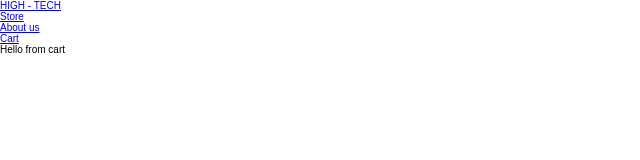
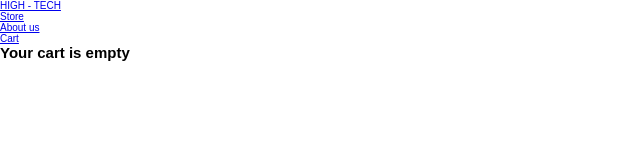
Before and after one commit to anja-rasoloarivalona/REACT---TechMarket, a React app: page /cart in a window 1280 px wide. Shown: the top 160 px of the page, without its empty margins (0-640 px from the left). Built offline with nearby package versions, Linux system fonts and the light colour scheme.

Commit message:
Built logic for products added in cart

```diff
--- a/src/components/Product/Product.js
+++ b/src/components/Product/Product.js
@@ -30,8 +30,15 @@ import {Link} from 'react-router-dom';
 
 
 
-               <button className={classes.Button}>
-                   <span className={classes.ButtonText}>Buy</span>
+               <button className={classes.Button}
+                       disabled={inCart ? true : false}
+                        onClick={() => {
+                          value.addToCart(id)
+                          ;
+                        }}>
+
+                   <span className={classes.ButtonText} disabled>
+                      {inCart ? 'In Cart' : 'Buy' }</span>
                </button>
           </div>
       </div>
--- a/src/containers/Cart/Cart.js
+++ b/src/containers/Cart/Cart.js
@@ -1,11 +1,31 @@
-import React from 'react'
+import React, {Component} from 'react';
+import {ProductConsumer} from '../../context';
+import classes from './Cart.css';
 
-const  cart = () => {
-  return (
-    <div>
-      Hello from cart
-    </div>
-  )
+
+
+ class Cart extends Component {
+  render() {
+    return (
+      <section className={classes.Cart}>
+        <ProductConsumer>
+            {value => {
+              const {cart} = value;
+              if(cart.length > 0) {
+                return (
+                  <React.Fragment>
+                    Your cart is not empty
+                  </React.Fragment>
+                );
+              } else {
+                return <h1>Your cart is empty</h1>
+              }
+            }}
+        </ProductConsumer>
+      </section>
+
+      )
+  }
 }
 
-export default cart;
+export default Cart;
--- a/src/context.js
+++ b/src/context.js
@@ -63,6 +63,7 @@ const ProductContext = React.createContext();
       () => {this.addTotals();
       }
       );
+
     }
 
     addTotals = () => {
@@ -78,6 +79,9 @@ const ProductContext = React.createContext();
           cartTotal: total
         }
       })
+
+
+      console.log(this.state.cart);
     }
 
   render() {
```
Also changed, not shown: src/containers/Cart/Cart.css (added).
